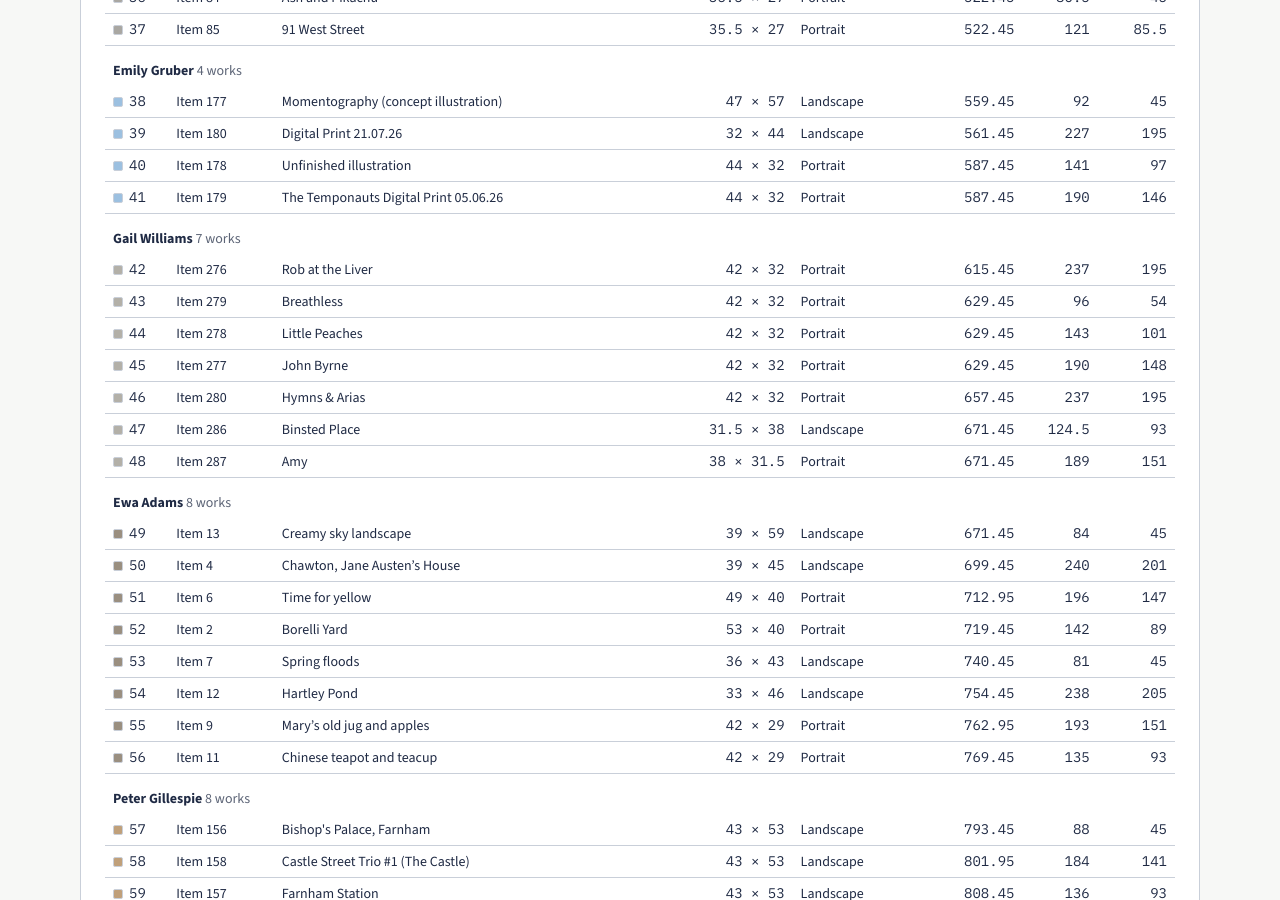
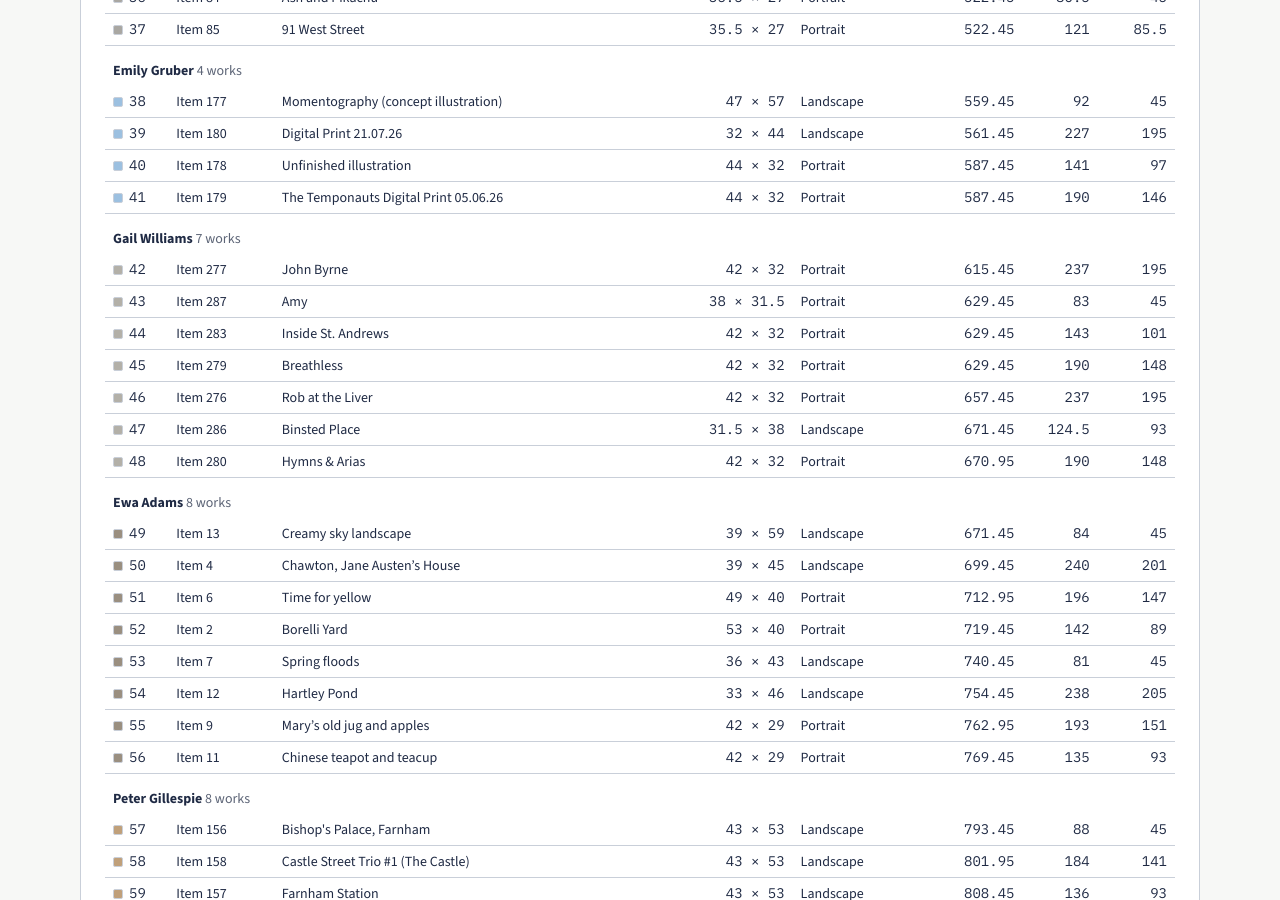
Before and after one commit to uskfarnham/exhibition-portal, a Jekyll site: the page wall-plan.html, which Jekyll copies as it is, in a window 1280 px wide and 900 px high, scrolled down 5079 px. Built offline with Jekyll 4.4.1, drawn with Linux system fonts in a browser that asks for light colours.

Commit message:
Update artwork entries in wall-plan.html

```diff
--- a/wall-plan.html
+++ b/wall-plan.html
@@ -278,13 +278,13 @@
 <g class="pc"><title>39. Digital Print 21.07.26 — Emily Gruber · 32 × 44 cm (H × W), Landscape</title><rect x="561.45" y="35" width="44" height="32" fill="#9cc0e0" class="art"/><circle cx="583.45" cy="51" r="5.6" class="tag"/><text x="583.45" y="53.4" class="num" text-anchor="middle" style="font-size:6.5px">39</text></g>
 <g class="pc"><title>40. Unfinished illustration — Emily Gruber · 44 × 32 cm (H × W), Portrait</title><rect x="587.45" y="121" width="32" height="44" fill="#9cc0e0" class="art"/><circle cx="603.45" cy="143" r="5.6" class="tag"/><text x="603.45" y="145.4" class="num" text-anchor="middle" style="font-size:6.5px">40</text></g>
 <g class="pc"><title>41. The Temponauts Digital Print 05.06.26 — Emily Gruber · 44 × 32 cm (H × W), Portrait</title><rect x="587.45" y="72" width="32" height="44" fill="#9cc0e0" class="art"/><circle cx="603.45" cy="94" r="5.6" class="tag"/><text x="603.45" y="96.4" class="num" text-anchor="middle" style="font-size:6.5px">41</text></g>
-<g class="pc"><title>42. Rob at the Liver — Gail Williams · 42 × 32 cm (H × W), Portrait</title><rect x="615.45" y="25" width="32" height="42" fill="#b3b0a8" class="art"/><circle cx="631.45" cy="46" r="5.6" class="tag"/><text x="631.45" y="48.4" class="num" text-anchor="middle" style="font-size:6.5px">42</text></g>
-<g class="pc"><title>43. Breathless — Gail Williams · 42 × 32 cm (H × W), Portrait</title><rect x="629.45" y="166" width="32" height="42" fill="#b3b0a8" class="art"/><circle cx="645.45" cy="187" r="5.6" class="tag"/><text x="645.45" y="189.4" class="num" text-anchor="middle" style="font-size:6.5px">43</text></g>
-<g class="pc"><title>44. Little Peaches — Gail Williams · 42 × 32 cm (H × W), Portrait</title><rect x="629.45" y="119" width="32" height="42" fill="#b3b0a8" class="art"/><circle cx="645.45" cy="140" r="5.6" class="tag"/><text x="645.45" y="142.4" class="num" text-anchor="middle" style="font-size:6.5px">44</text></g>
-<g class="pc"><title>45. John Byrne — Gail Williams · 42 × 32 cm (H × W), Portrait</title><rect x="629.45" y="72" width="32" height="42" fill="#b3b0a8" class="art"/><circle cx="645.45" cy="93" r="5.6" class="tag"/><text x="645.45" y="95.4" class="num" text-anchor="middle" style="font-size:6.5px">45</text></g>
-<g class="pc"><title>46. Hymns &amp; Arias — Gail Williams · 42 × 32 cm (H × W), Portrait</title><rect x="657.45" y="25" width="32" height="42" fill="#b3b0a8" class="art"/><circle cx="673.45" cy="46" r="5.6" class="tag"/><text x="673.45" y="48.4" class="num" text-anchor="middle" style="font-size:6.5px">46</text></g>
+<g class="pc"><title>42. John Byrne — Gail Williams · 42 × 32 cm (H × W), Portrait</title><rect x="615.45" y="25" width="32" height="42" fill="#b3b0a8" class="art"/><circle cx="631.45" cy="46" r="5.6" class="tag"/><text x="631.45" y="48.4" class="num" text-anchor="middle" style="font-size:6.5px">42</text></g>
+<g class="pc"><title>43. Amy — Gail Williams · 38 × 31.5 cm (H × W), Portrait</title><rect x="629.45" y="179" width="31.5" height="38" fill="#b3b0a8" class="art"/><circle cx="645.2" cy="198" r="5.6" class="tag"/><text x="645.2" y="200.4" class="num" text-anchor="middle" style="font-size:6.5px">43</text></g>
+<g class="pc"><title>44. Inside St. Andrews — Gail Williams · 42 × 32 cm (H × W), Portrait</title><rect x="629.45" y="119" width="32" height="42" fill="#b3b0a8" class="art"/><circle cx="645.45" cy="140" r="5.6" class="tag"/><text x="645.45" y="142.4" class="num" text-anchor="middle" style="font-size:6.5px">44</text></g>
+<g class="pc"><title>45. Breathless — Gail Williams · 42 × 32 cm (H × W), Portrait</title><rect x="629.45" y="72" width="32" height="42" fill="#b3b0a8" class="art"/><circle cx="645.45" cy="93" r="5.6" class="tag"/><text x="645.45" y="95.4" class="num" text-anchor="middle" style="font-size:6.5px">45</text></g>
+<g class="pc"><title>46. Rob at the Liver — Gail Williams · 42 × 32 cm (H × W), Portrait</title><rect x="657.45" y="25" width="32" height="42" fill="#b3b0a8" class="art"/><circle cx="673.45" cy="46" r="5.6" class="tag"/><text x="673.45" y="48.4" class="num" text-anchor="middle" style="font-size:6.5px">46</text></g>
 <g class="pc"><title>47. Binsted Place — Gail Williams · 31.5 × 38 cm (H × W), Landscape</title><rect x="671.45" y="137.5" width="38" height="31.5" fill="#b3b0a8" class="art"/><circle cx="690.45" cy="153.25" r="5.6" class="tag"/><text x="690.45" y="155.65" class="num" text-anchor="middle" style="font-size:6.5px">47</text></g>
-<g class="pc"><title>48. Amy — Gail Williams · 38 × 31.5 cm (H × W), Portrait</title><rect x="671.45" y="73" width="31.5" height="38" fill="#b3b0a8" class="art"/><circle cx="687.2" cy="92" r="5.6" class="tag"/><text x="687.2" y="94.4" class="num" text-anchor="middle" style="font-size:6.5px">48</text></g>
+<g class="pc"><title>48. Hymns &amp; Arias — Gail Williams · 42 × 32 cm (H × W), Portrait</title><rect x="670.95" y="72" width="32" height="42" fill="#b3b0a8" class="art"/><circle cx="686.95" cy="93" r="5.6" class="tag"/><text x="686.95" y="95.4" class="num" text-anchor="middle" style="font-size:6.5px">48</text></g>
 <g class="pc"><title>49. Creamy sky landscape — Ewa Adams · 39 × 59 cm (H × W), Landscape</title><rect x="671.45" y="178" width="59" height="39" fill="#9a8f80" class="art"/><circle cx="700.95" cy="197.5" r="5.6" class="tag"/><text x="700.95" y="199.9" class="num" text-anchor="middle" style="font-size:6.5px">49</text></g>
 <g class="pc"><title>50. Chawton, Jane Austen’s House — Ewa Adams · 39 × 45 cm (H × W), Landscape</title><rect x="699.45" y="22" width="45" height="39" fill="#9a8f80" class="art"/><circle cx="721.95" cy="41.5" r="5.6" class="tag"/><text x="721.95" y="43.9" class="num" text-anchor="middle" style="font-size:6.5px">50</text></g>
 <g class="pc"><title>51. Time for yellow — Ewa Adams · 49 × 40 cm (H × W), Portrait</title><rect x="712.95" y="66" width="40" height="49" fill="#9a8f80" class="art"/><circle cx="732.95" cy="90.5" r="5.6" class="tag"/><text x="732.95" y="92.9" class="num" text-anchor="middle" style="font-size:6.5px">51</text></g>
@@ -353,13 +353,13 @@
 <tr><td class="n"><span class="dot" style="background:#9cc0e0"></span>40</td><td>Item 178</td><td>Unfinished illustration</td><td class="n">44 × 32</td><td>Portrait</td><td class="n">587.45</td><td class="n">141</td><td class="n">97</td></tr>
 <tr><td class="n"><span class="dot" style="background:#9cc0e0"></span>41</td><td>Item 179</td><td>The Temponauts Digital Print 05.06.26</td><td class="n">44 × 32</td><td>Portrait</td><td class="n">587.45</td><td class="n">190</td><td class="n">146</td></tr>
 <tr class="grp"><td colspan="8"><span class="who">Gail Williams</span> <span class="why">7 works</span></td></tr>
-<tr><td class="n"><span class="dot" style="background:#b3b0a8"></span>42</td><td>Item 276</td><td>Rob at the Liver</td><td class="n">42 × 32</td><td>Portrait</td><td class="n">615.45</td><td class="n">237</td><td class="n">195</td></tr>
-<tr><td class="n"><span class="dot" style="background:#b3b0a8"></span>43</td><td>Item 279</td><td>Breathless</td><td class="n">42 × 32</td><td>Portrait</td><td class="n">629.45</td><td class="n">96</td><td class="n">54</td></tr>
-<tr><td class="n"><span class="dot" style="background:#b3b0a8"></span>44</td><td>Item 278</td><td>Little Peaches</td><td class="n">42 × 32</td><td>Portrait</td><td class="n">629.45</td><td class="n">143</td><td class="n">101</td></tr>
-<tr><td class="n"><span class="dot" style="background:#b3b0a8"></span>45</td><td>Item 277</td><td>John Byrne</td><td class="n">42 × 32</td><td>Portrait</td><td class="n">629.45</td><td class="n">190</td><td class="n">148</td></tr>
-<tr><td class="n"><span class="dot" style="background:#b3b0a8"></span>46</td><td>Item 280</td><td>Hymns &amp; Arias</td><td class="n">42 × 32</td><td>Portrait</td><td class="n">657.45</td><td class="n">237</td><td class="n">195</td></tr>
+<tr><td class="n"><span class="dot" style="background:#b3b0a8"></span>42</td><td>Item 277</td><td>John Byrne</td><td class="n">42 × 32</td><td>Portrait</td><td class="n">615.45</td><td class="n">237</td><td class="n">195</td></tr>
+<tr><td class="n"><span class="dot" style="background:#b3b0a8"></span>43</td><td>Item 287</td><td>Amy</td><td class="n">38 × 31.5</td><td>Portrait</td><td class="n">629.45</td><td class="n">83</td><td class="n">45</td></tr>
+<tr><td class="n"><span class="dot" style="background:#b3b0a8"></span>44</td><td>Item 283</td><td>Inside St. Andrews</td><td class="n">42 × 32</td><td>Portrait</td><td class="n">629.45</td><td class="n">143</td><td class="n">101</td></tr>
+<tr><td class="n"><span class="dot" style="background:#b3b0a8"></span>45</td><td>Item 279</td><td>Breathless</td><td class="n">42 × 32</td><td>Portrait</td><td class="n">629.45</td><td class="n">190</td><td class="n">148</td></tr>
+<tr><td class="n"><span class="dot" style="background:#b3b0a8"></span>46</td><td>Item 276</td><td>Rob at the Liver</td><td class="n">42 × 32</td><td>Portrait</td><td class="n">657.45</td><td class="n">237</td><td class="n">195</td></tr>
 <tr><td class="n"><span class="dot" style="background:#b3b0a8"></span>47</td><td>Item 286</td><td>Binsted Place</td><td class="n">31.5 × 38</td><td>Landscape</td><td class="n">671.45</td><td class="n">124.5</td><td class="n">93</td></tr>
-<tr><td class="n"><span class="dot" style="background:#b3b0a8"></span>48</td><td>Item 287</td><td>Amy</td><td class="n">38 × 31.5</td><td>Portrait</td><td class="n">671.45</td><td class="n">189</td><td class="n">151</td></tr>
+<tr><td class="n"><span class="dot" style="background:#b3b0a8"></span>48</td><td>Item 280</td><td>Hymns &amp; Arias</td><td class="n">42 × 32</td><td>Portrait</td><td class="n">670.95</td><td class="n">190</td><td class="n">148</td></tr>
 <tr class="grp"><td colspan="8"><span class="who">Ewa Adams</span> <span class="why">8 works</span></td></tr>
 <tr><td class="n"><span class="dot" style="background:#9a8f80"></span>49</td><td>Item 13</td><td>Creamy sky landscape</td><td class="n">39 × 59</td><td>Landscape</td><td class="n">671.45</td><td class="n">84</td><td class="n">45</td></tr>
 <tr><td class="n"><span class="dot" style="background:#9a8f80"></span>50</td><td>Item 4</td><td>Chawton, Jane Austen’s House</td><td class="n">39 × 45</td><td>Landscape</td><td class="n">699.45</td><td class="n">240</td><td class="n">201</td></tr>
```
